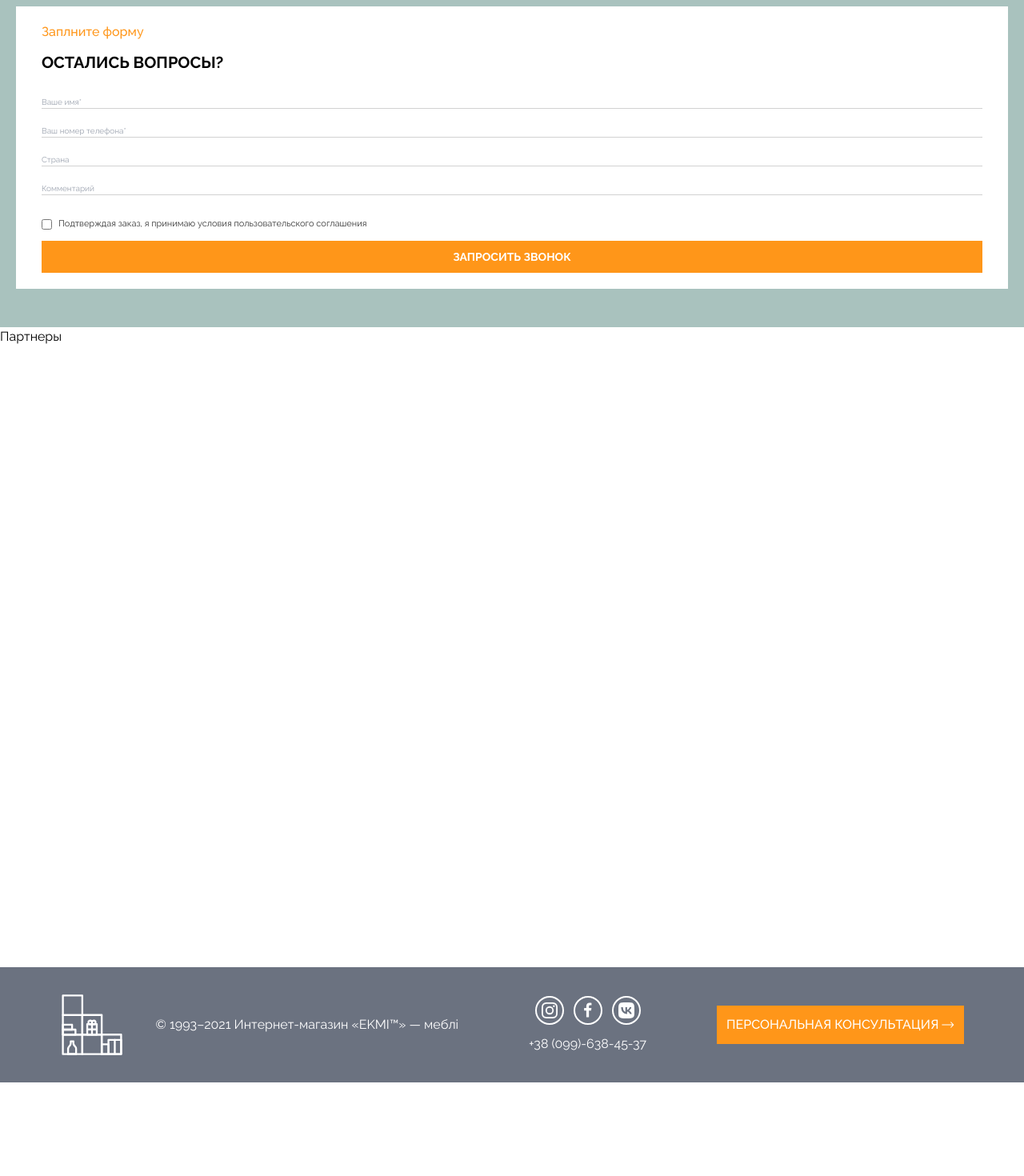
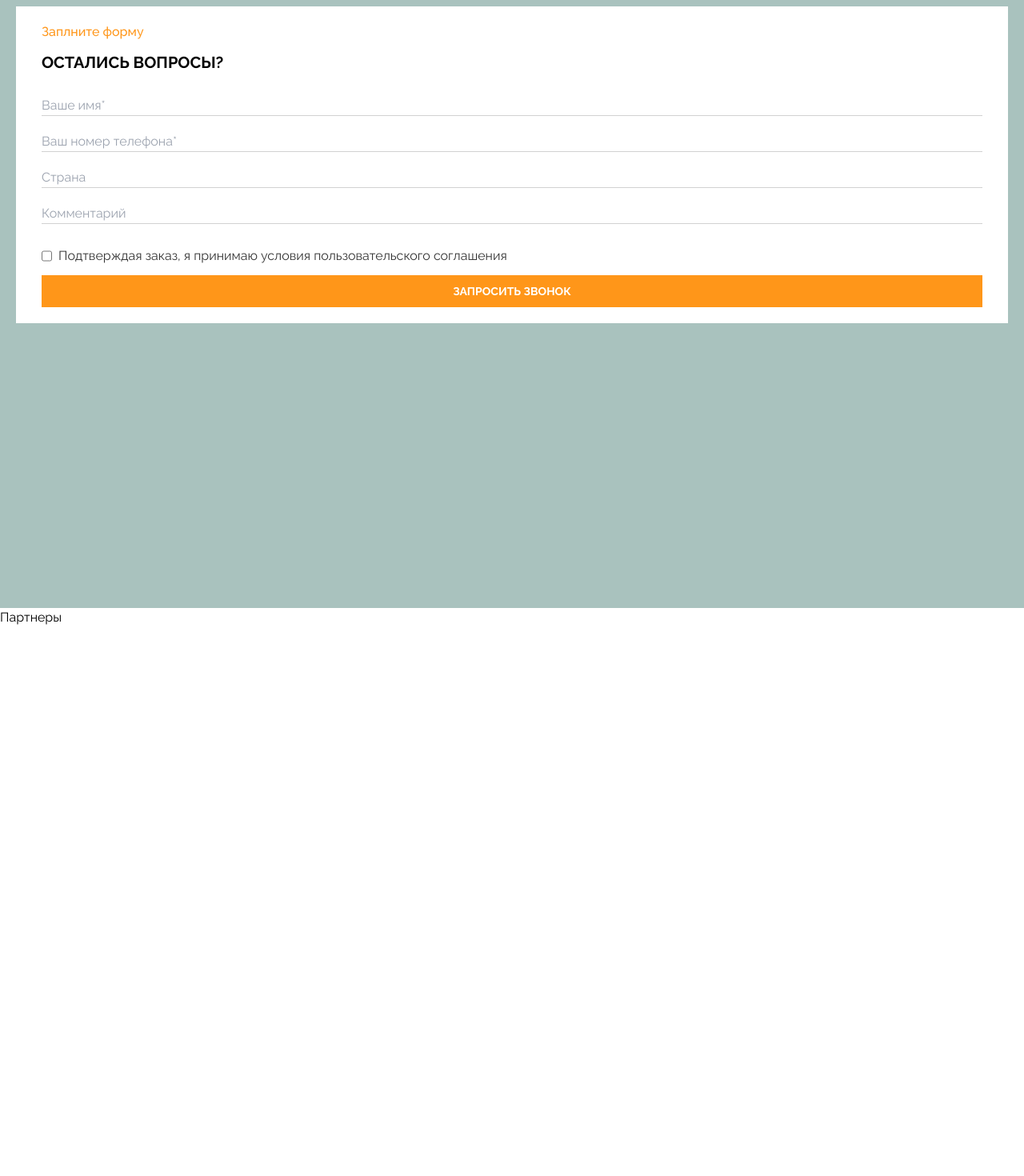
Before and after one commit to EugenyGorshkov/Mebel, a React (Vite) app: page / in a window 1280 px wide. Shown: the part 2560-4030 px from the top of the page at 80% size. Before the commit the page ends 3913 px from the top, so only its background shows below. Built offline with nearby package versions, Linux system fonts and the light colour scheme.

Commit message:
slova in footer

```diff
--- a/src/components/Footer/Footer.jsx
+++ b/src/components/Footer/Footer.jsx
@@ -26,10 +26,10 @@ const Footer = () => {
                             <img src={VK} alt="Instagram" />
                         </a>
                     </div>
-                    <div className='text-white'>+38 (099)-638-45-37</div>
+                    <div className='text-white'>+7 (888) 888-88-88</div>
                 </div>
                 <img src={Logo} alt="Logo" className='max-h-11 lg:order-1 lg:max-h-20'/>
-                <div className='text-white lg:order-2'>© 1993–2021 Интернет-магазин «EKMI™» — меблі</div>
+                <div className='text-white lg:order-2'>by One easy eye™</div>
             </div>
         </footer>
     )
--- a/src/components/HomePage/QuestionForm/QuestionForm.jsx
+++ b/src/components/HomePage/QuestionForm/QuestionForm.jsx
@@ -2,22 +2,22 @@ import React from 'react';
 
 const QuestionForm = () => {
     return (
-        <div className='bg-[#A9C2BE]'>
+        <div className='bg-[#A9C2BE] h-screen'>
             <div className='container mx-auto pt-12 pb-12'>
                 <form className='flex flex-col bg-white mr-5 ml-5 pl-8 pr-8 gap-3'>
                     <p className='font-medium text-[#FF9619] pt-5'>Заплните форму</p>
                     <p className='font-bold text-xl uppercase'>остались вопросы?</p>
                     <div className='flex flex-col gap-5 mt-4 mb-4'>
-                        <input type="text" className='border-b border-[#D1D1D1] text-[10px] font-normal' placeholder='Ваше имя*'/>
-                        <input type="text" className='border-b border-[#D1D1D1] text-[10px] font-normal' placeholder='Ваш номер телефона*'/>
-                        <input type="text" className='border-b border-[#D1D1D1] text-[10px] font-normal' placeholder='Страна'/>
-                        <input type="text" className='border-b border-[#D1D1D1] text-[10px] font-normal' placeholder='Комментарий'/>
+                        <input type="text" className='border-b border-[#D1D1D1] text-24 font-normal' placeholder='Ваше имя*'/>
+                        <input type="text" className='border-b border-[#D1D1D1] text-24 font-normal' placeholder='Ваш номер телефона*'/>
+                        <input type="text" className='border-b border-[#D1D1D1] text-24 font-normal' placeholder='Страна'/>
+                        <input type="text" className='border-b border-[#D1D1D1] text-24 font-normal' placeholder='Комментарий'/>
                     </div>
                     <div className='flex'>
                         <input type="checkbox" className=''/>
-                        <p className='text-[#343434] text-[11px] font-normal ml-2'>Подтверждая заказ, я принимаю условия пользовательского соглашения</p>
+                        <p className='text-[#343434] text-24 font-normal ml-2'>Подтверждая заказ, я принимаю условия пользовательского соглашения</p>
                     </div>
-                    <button className='h-10 bg-[#FF9619] pr-4 pl-4 pt-2 pb-2  mb-5 text-sm text-white font-bold uppercase'>запросить звонок</button>
+                    <button className='h-10 bg-[#FF9619] pr-4 pl-4 pt-2 pb-2 mb-5 text-sm text-white font-bold uppercase'>запросить звонок</button>
 
                 </form>
             </div>
```
